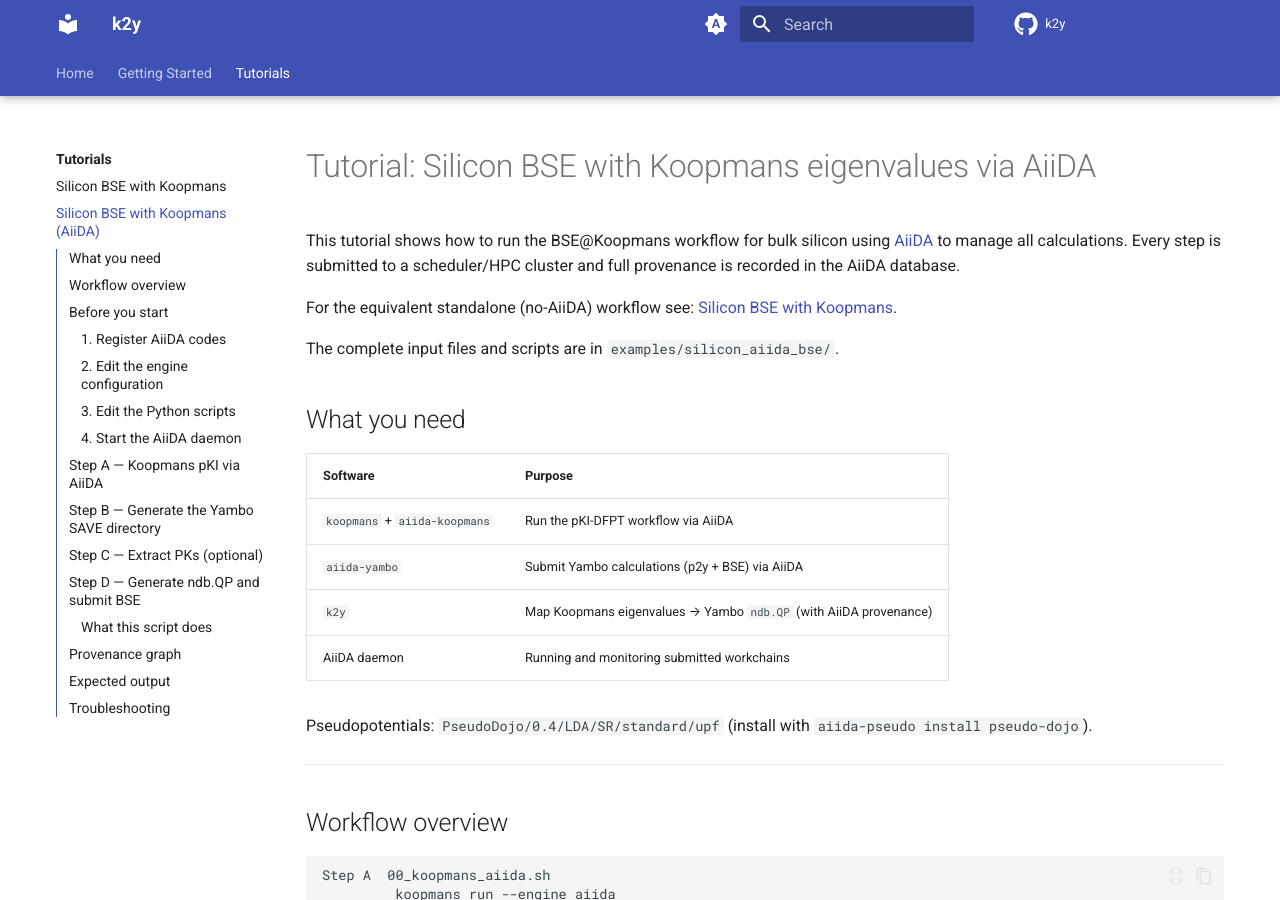
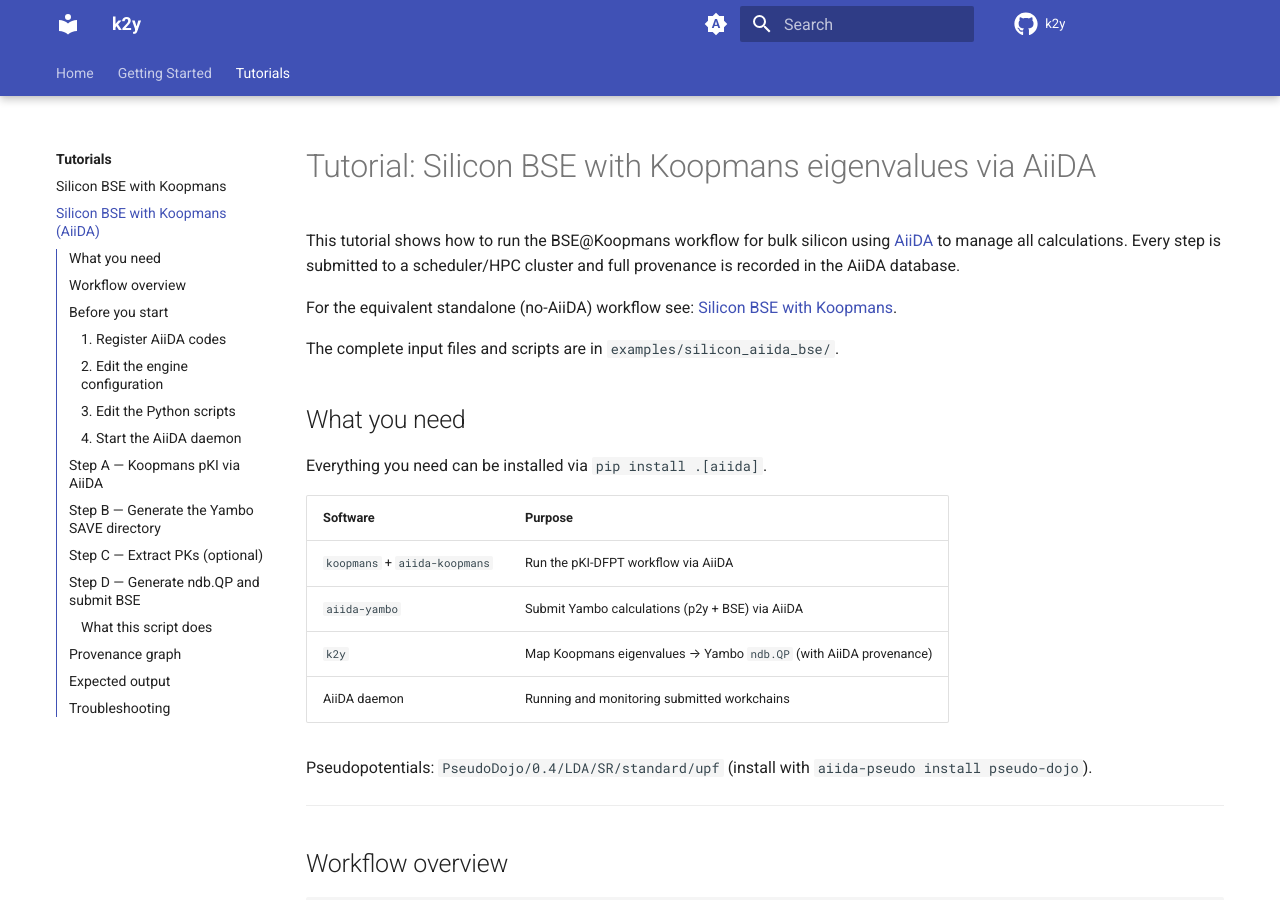
Before and after one commit to mikibonacci/k2y, an MkDocs documentation site: the page built from docs/tutorials/silicon_bse_aiida.md, in a window 1280 px wide and 900 px high. Built offline with MkDocs 1.6.1 and Material for MkDocs 9.7.7, drawn with Linux system fonts in a browser that asks for light colours; comment, search, counter and statistics services are not loaded.

Commit message:
small addition in docs

```diff
--- a/docs/tutorials/silicon_bse_aiida.md
+++ b/docs/tutorials/silicon_bse_aiida.md
@@ -11,6 +11,8 @@ For the equivalent standalone (no-AiiDA) workflow see:
 The complete input files and scripts are in `examples/silicon_aiida_bse/`.
 
 ## What you need
+
+Everything you need can be installed via `pip install .[aiida]`.
 
 | Software | Purpose |
 |---|---|
```
